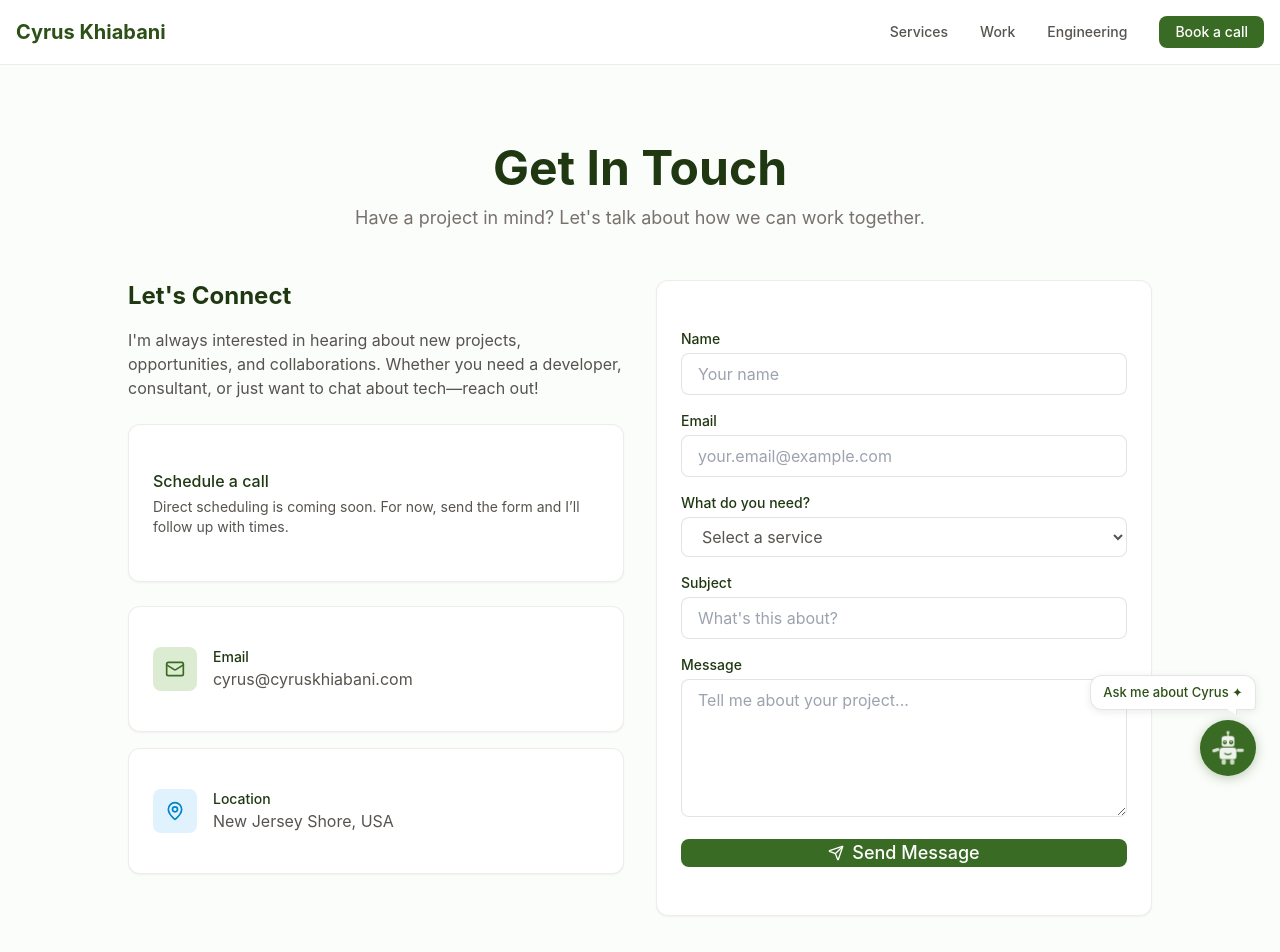
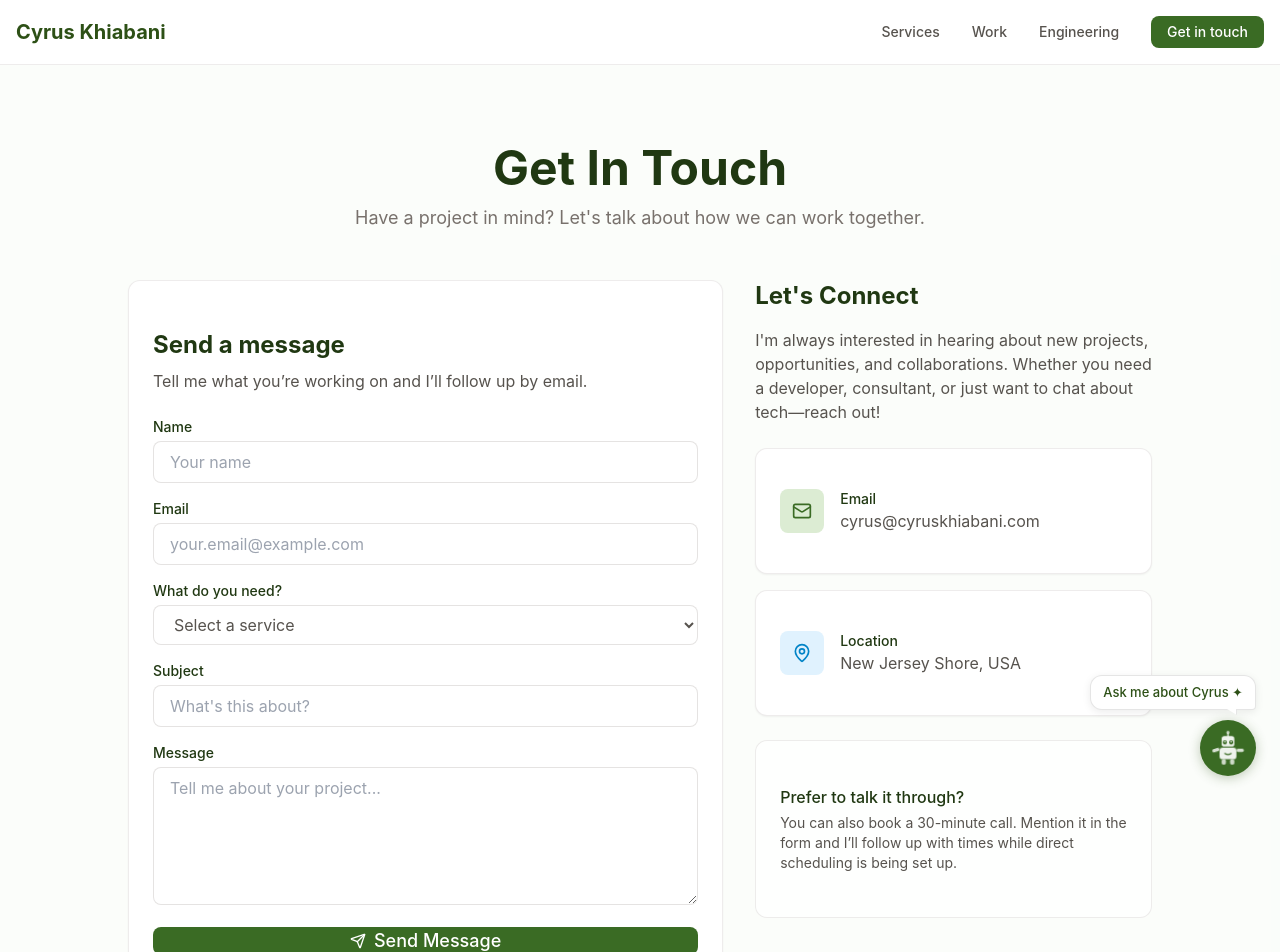
Before and after one commit to cykj40/cyrus-personal-website, a React (Vite) app: page /contact in a window 1280 px wide. Shown: the top 952 px of the page. Built offline with nearby package versions, Linux system fonts and the light colour scheme.

Commit message:
call to action

```diff
--- a/src/components/layout/Footer.tsx
+++ b/src/components/layout/Footer.tsx
@@ -43,7 +43,7 @@ export const Footer = () => {
               </li>
               <li>
                 <Link to="/contact" className="hover:text-forest-600">
-                  Book a call
+                  Get in touch
                 </Link>
               </li>
             </ul>
--- a/src/components/layout/Navbar.tsx
+++ b/src/components/layout/Navbar.tsx
@@ -54,7 +54,7 @@ export const Navbar = () => {
               to="/contact"
               className="inline-flex items-center rounded-lg bg-forest-600 px-4 py-1.5 text-sm font-medium text-white hover:bg-forest-700 transition-colors"
             >
-              Book a call
+              Get in touch
             </Link>
           </div>
 
@@ -101,7 +101,7 @@ export const Navbar = () => {
                   onClick={() => setIsOpen(false)}
                   className="inline-flex items-center justify-center rounded-lg bg-forest-600 px-4 py-2 text-base font-medium text-white hover:bg-forest-700 transition-colors"
                 >
-                  Book a call
+                  Get in touch
                 </Link>
               </div>
             </div>
--- a/src/components/sections/Contact.tsx
+++ b/src/components/sections/Contact.tsx
@@ -37,11 +37,12 @@ const SchedulingSlot = () => {
   return (
     <>
       {/* TODO: replace with Cal.com or Savvycal embed — swap this block for the embed's iframe/script when ready */}
-      <Card>
+      <Card className="bg-white/70 shadow-none">
         <CardContent className="py-5">
-          <p className="font-medium text-forest-900">Schedule a call</p>
+          <p className="font-medium text-forest-900">Prefer to talk it through?</p>
           <p className="mt-1 text-sm text-earth-600">
-            Direct scheduling is coming soon. For now, send the form and I’ll follow up with times.
+            You can also book a 30-minute call. Mention it in the form and I’ll follow up with
+            times while direct scheduling is being set up.
           </p>
         </CardContent>
       </Card>
@@ -102,67 +103,23 @@ export const Contact = ({ service, showSchedulingSlot = false }: ContactProps) =
           subtitle="Have a project in mind? Let's talk about how we can work together."
         />
 
-        <div className="mx-auto grid max-w-5xl gap-8 lg:grid-cols-2">
-          {/* Contact Info */}
+        <div className="mx-auto grid max-w-5xl gap-8 lg:grid-cols-[minmax(0,3fr)_minmax(280px,2fr)]">
+          {/* Contact Form */}
           <motion.div
             initial={shouldReduceMotion ? false : { opacity: 0, x: -20 }}
             whileInView={{ opacity: 1, x: 0 }}
             viewport={{ once: true }}
             transition={{ duration: 0.6 }}
-            className="space-y-6"
-          >
-            <div>
-              <h3 className="mb-4 text-2xl font-bold text-forest-900">Let's Connect</h3>
-              <p className="text-earth-600">
-                I'm always interested in hearing about new projects, opportunities, and
-                collaborations. Whether you need a developer, consultant, or just want to chat about
-                tech—reach out!
-              </p>
-            </div>
-
-            {showSchedulingSlot && <SchedulingSlot />}
-
-            <div className="space-y-4">
-              <Card>
-                <CardContent className="flex items-center gap-4 py-4">
-                  <div className="rounded-lg bg-forest-100 p-3">
-                    <Mail className="h-5 w-5 text-forest-600" />
-                  </div>
-                  <div>
-                    <p className="text-sm font-medium text-forest-900">Email</p>
-                    <a
-                      href="mailto:cyrus@cyruskhiabani.com"
-                      className="text-earth-600 hover:text-forest-600"
-                    >
-                      cyrus@cyruskhiabani.com
-                    </a>
-                  </div>
-                </CardContent>
-              </Card>
-
-              <Card>
-                <CardContent className="flex items-center gap-4 py-4">
-                  <div className="rounded-lg bg-mountain-100 p-3">
-                    <MapPin className="h-5 w-5 text-mountain-600" />
-                  </div>
-                  <div>
-                    <p className="text-sm font-medium text-forest-900">Location</p>
-                    <p className="text-earth-600">New Jersey Shore, USA</p>
-                  </div>
-                </CardContent>
-              </Card>
-            </div>
-          </motion.div>
-
-          {/* Contact Form */}
-          <motion.div
-            initial={shouldReduceMotion ? false : { opacity: 0, x: 20 }}
-            whileInView={{ opacity: 1, x: 0 }}
-            viewport={{ once: true }}
-            transition={{ duration: 0.6, delay: 0.2 }}
           >
             <Card>
               <CardContent className="py-6">
+                <div className="mb-6">
+                  <h3 className="text-2xl font-bold text-forest-900">Send a message</h3>
+                  <p className="mt-2 text-earth-600">
+                    Tell me what you’re working on and I’ll follow up by email.
+                  </p>
+                </div>
+
                 <form onSubmit={handleSubmit(onSubmit)} className="space-y-4">
                   {/* Name */}
                   <div>
@@ -286,6 +243,57 @@ export const Contact = ({ service, showSchedulingSlot = false }: ContactProps) =
               </CardContent>
             </Card>
           </motion.div>
+
+          {/* Contact Info and Secondary Scheduling Option */}
+          <motion.div
+            initial={shouldReduceMotion ? false : { opacity: 0, x: 20 }}
+            whileInView={{ opacity: 1, x: 0 }}
+            viewport={{ once: true }}
+            transition={{ duration: 0.6, delay: 0.2 }}
+            className="space-y-6"
+          >
+            <div>
+              <h3 className="mb-4 text-2xl font-bold text-forest-900">Let's Connect</h3>
+              <p className="text-earth-600">
+                I'm always interested in hearing about new projects, opportunities, and
+                collaborations. Whether you need a developer, consultant, or just want to chat about
+                tech—reach out!
+              </p>
+            </div>
+
+            <div className="space-y-4">
+              <Card>
+                <CardContent className="flex items-center gap-4 py-4">
+                  <div className="rounded-lg bg-forest-100 p-3">
+                    <Mail className="h-5 w-5 text-forest-600" />
+                  </div>
+                  <div>
+                    <p className="text-sm font-medium text-forest-900">Email</p>
+                    <a
+                      href="mailto:cyrus@cyruskhiabani.com"
+                      className="text-earth-600 hover:text-forest-600"
+                    >
+                      cyrus@cyruskhiabani.com
+                    </a>
+                  </div>
+                </CardContent>
+              </Card>
+
+              <Card>
+                <CardContent className="flex items-center gap-4 py-4">
+                  <div className="rounded-lg bg-mountain-100 p-3">
+                    <MapPin className="h-5 w-5 text-mountain-600" />
+                  </div>
+                  <div>
+                    <p className="text-sm font-medium text-forest-900">Location</p>
+                    <p className="text-earth-600">New Jersey Shore, USA</p>
+                  </div>
+                </CardContent>
+              </Card>
+            </div>
+
+            {showSchedulingSlot && <SchedulingSlot />}
+          </motion.div>
         </div>
       </div>
     </section>
--- a/src/components/sections/Engagements.tsx
+++ b/src/components/sections/Engagements.tsx
@@ -10,16 +10,22 @@ const engagements = [
     price: '$3,500',
   },
   {
+    title: 'Setup & Integration',
+    description:
+      'Configuring existing MCP servers and AI tools into your systems — vetted, credentialed safely, and tested. Covers up to 2 integrations.',
+    price: '$2,500',
+  },
+  {
     title: 'Build',
     description:
       'Scoped project, fixed fee. Typically 2–6 weeks. Design, build, deploy, hand off with documentation.',
-    price: null,
+    price: 'Starting at $8,000',
   },
   {
     title: 'Ongoing',
     description:
-      'Monthly retainer. Maintenance, iteration, and new automations as your operations change.',
-    price: null,
+      'Monthly retainer. Up to 10 hours of maintenance, iteration, and priority support. Additional work billed at the Build rate.',
+    price: '$3,000/mo',
   },
 ];
 
@@ -34,7 +40,7 @@ export const Engagements = () => {
           subtitle="Start with a focused assessment, a defined build, or ongoing support."
         />
 
-        <div className="grid gap-8 lg:grid-cols-3">
+        <div className="grid gap-8 lg:grid-cols-2 xl:grid-cols-4">
           {engagements.map((engagement, index) => (
             <motion.div
               key={engagement.title}
--- a/src/components/sections/Hero.tsx
+++ b/src/components/sections/Hero.tsx
@@ -128,7 +128,7 @@ export const Hero = () => {
             {/* CTA Buttons */}
             <div className="flex flex-wrap gap-4">
               <Link to="/contact" onClick={() => track('cta_hero_book')}>
-                <Button size="lg">Book a project call</Button>
+                <Button size="lg">Get in touch</Button>
               </Link>
               <Button
                 variant="outline"
```
